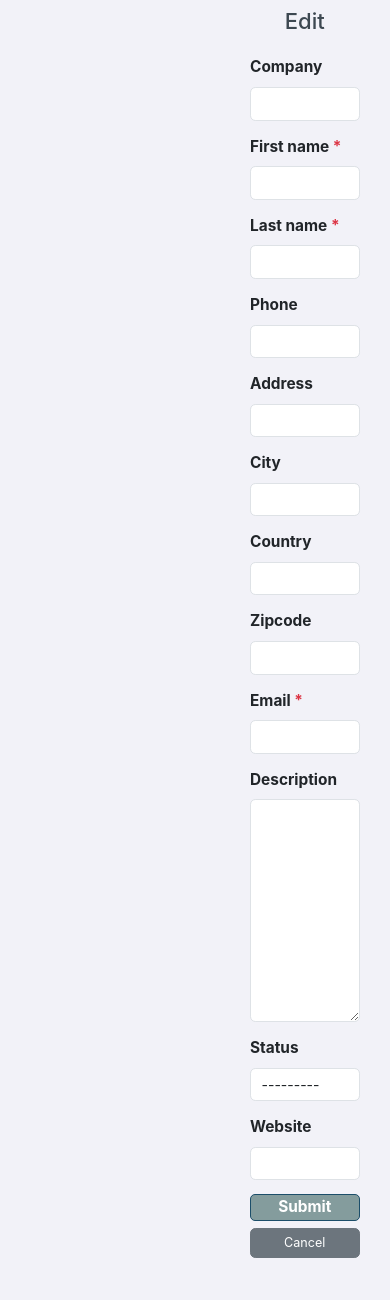
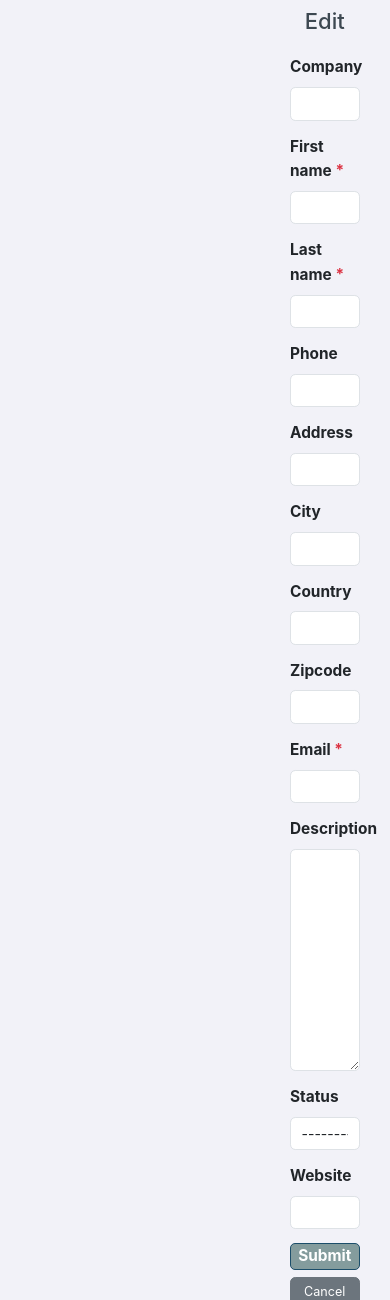
Before and after one commit to lenkamac/CrmSystem, a Django app: page /dashboard/clients/add/ in a window 390 px wide. Shown: the part 43-1343 px from the top of the page. Run offline with Django 5.2, Linux system fonts and the light colour scheme; the visitor is signed in with stand-in values (Sample User, id 1); some libraries are stand-ins or nearby versions.

Commit message:
responsive for  device dashboard

```diff
--- a/static/styles.css
+++ b/static/styles.css
@@ -1132,6 +1132,28 @@ main {
         font-size: 1.1rem;
     }
 }
+@media (max-width: 1599.98px) {
+    .container {
+        max-width: 1550px;
+        padding-left: 250px;
+    }
+    .offcanvas-custom {
+        width: 220px;
+        bottom: 45px;
+    }
+}
+@media (max-width: 1799.98px) {
+    .container {
+        max-width: 1750px;
+        padding-left: 270px;
+    }
+    .offcanvas-custom {
+        width: 240px;
+    }
+    .offcanvas-a {
+        font-size: 1.3rem;
+    }
+}
 @media (min-width: 2150px) {
     .container {
         min-width: 1990px;
```
